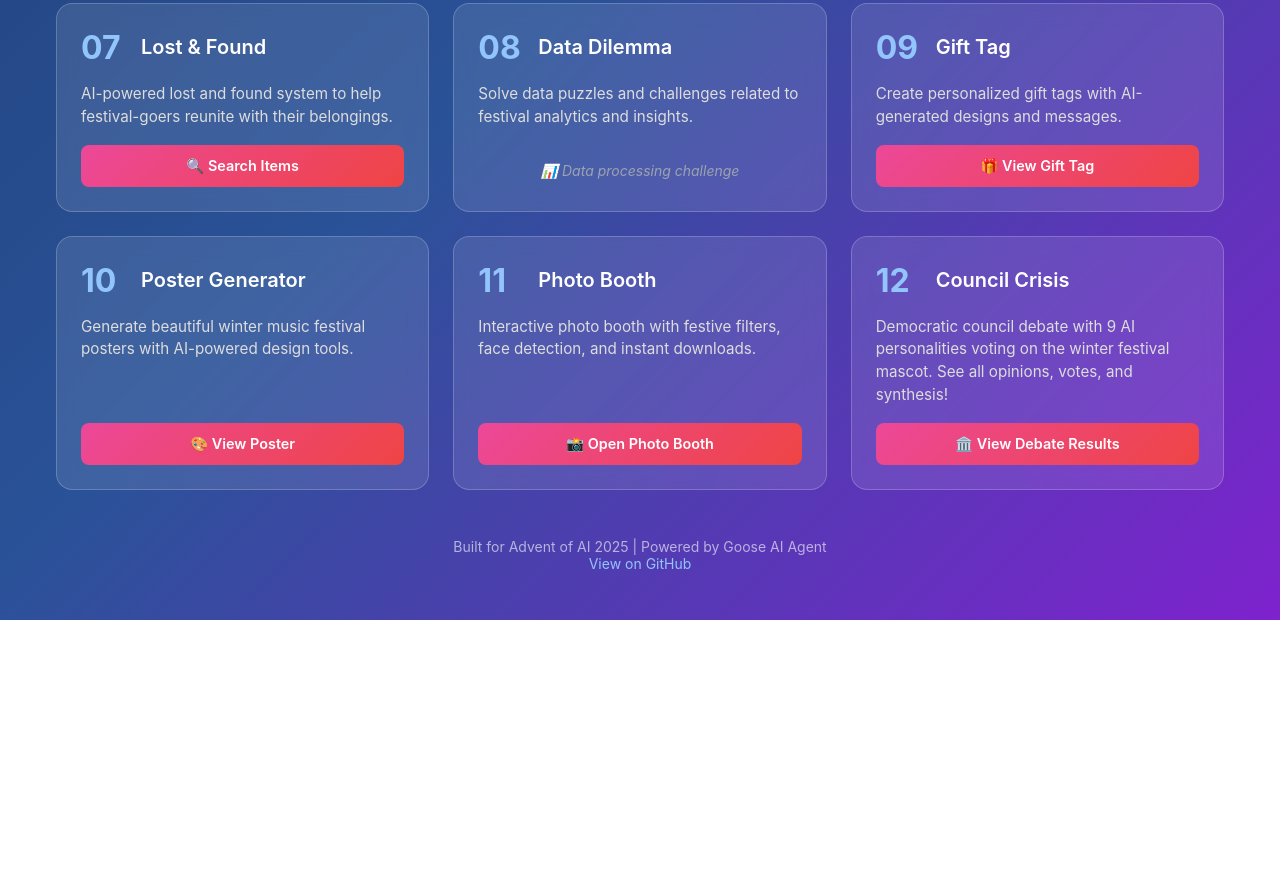
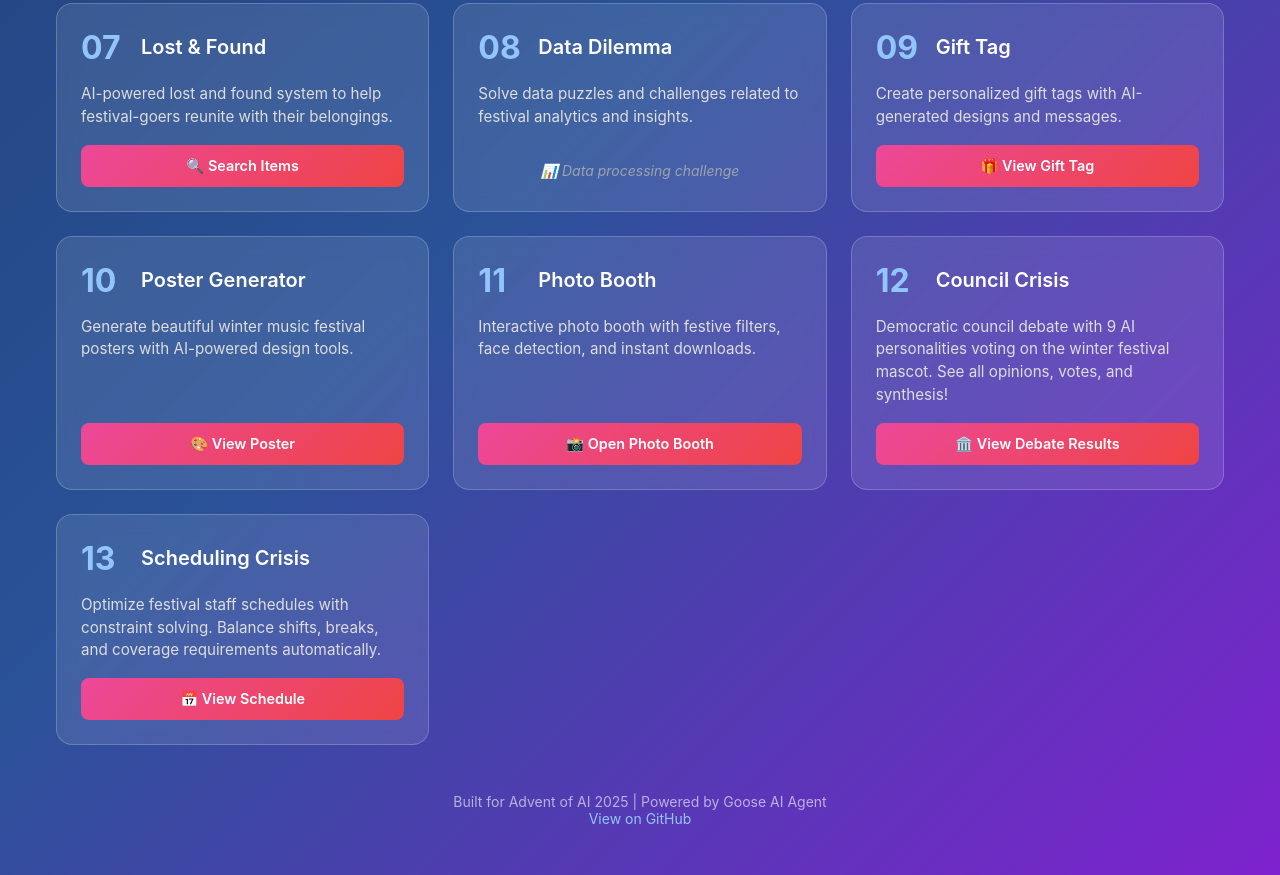
Before and after one commit to clovis1122/adventofai, a plain HTML site: page index.html in a window 1280 px wide. Shown: the part 739-1614 px from the top of the page. Before the commit the page ends 1359 px from the top, so only its background shows below. Drawn offline with Linux system fonts and the light colour scheme.

Commit message:
Update goose with the new challenge

```diff
--- a/index.html
+++ b/index.html
@@ -372,6 +372,20 @@
                     <a href="day-12-council-crisis/index.html" class="challenge-link">🏛️ View Debate Results</a>
                 </div>
             </div>
+
+            <!-- Day 13 -->
+            <div class="challenge-card">
+                <div class="challenge-header">
+                    <div class="challenge-number">13</div>
+                    <h2 class="challenge-title">Scheduling Crisis</h2>
+                </div>
+                <p class="challenge-description">
+                    Optimize festival staff schedules with constraint solving. Balance shifts, breaks, and coverage requirements automatically.
+                </p>
+                <div class="challenge-links">
+                    <a href="day-13-scheduling-crisis/index.html" class="challenge-link">📅 View Schedule</a>
+                </div>
+            </div>
         </div>
     </main>
 
```
Also changed, not shown: AGENTS.md (+2 -0 lines), README.md.
